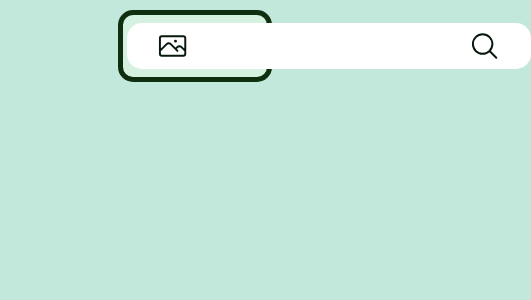
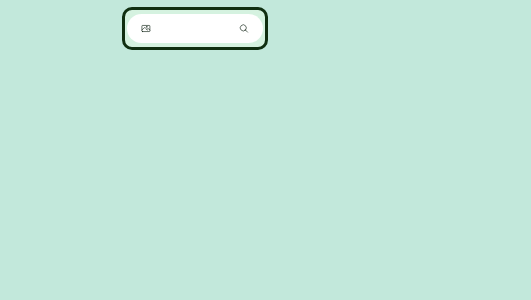
Before and after one commit to Adi-tya-GuptA/React-image-search-app, a React (Create React App) app: page / in a window 390 px wide. Shown: the top 300 px of the page, 531 px wide, since content can reach past the window. Built offline with nearby package versions, Linux system fonts and the light colour scheme.

Commit message:
responsive

```diff
--- a/src/components/style.css
+++ b/src/components/style.css
@@ -69,3 +69,31 @@
   padding: 10px;
   margin: 2px;
 }
+
+@media only screen and (max-width: 600px) {
+  .search-bar {
+    border: 3px solid rgb(16, 47, 17);
+    border-radius: 10px;
+    padding: 1% 0.5%;
+    background-color: rgb(213, 242, 224);
+    display: flex;
+    /* width: 30%; */
+    /* ; */
+    /* text-align: center
+    ; */
+    margin: 7px auto;
+    /* width: 10%; */
+  }
+
+  .search-bar form input {
+    outline: none;
+    border: none;
+    /* padding: 15px 20px; */
+    color: rgb(42, 165, 42);
+    font-size: 15px;
+    font-weight: 200;
+    font-family: Arial, Helvetica, sans-serif;
+    text-align: center;
+    width: 30%;
+  }
+}
```
